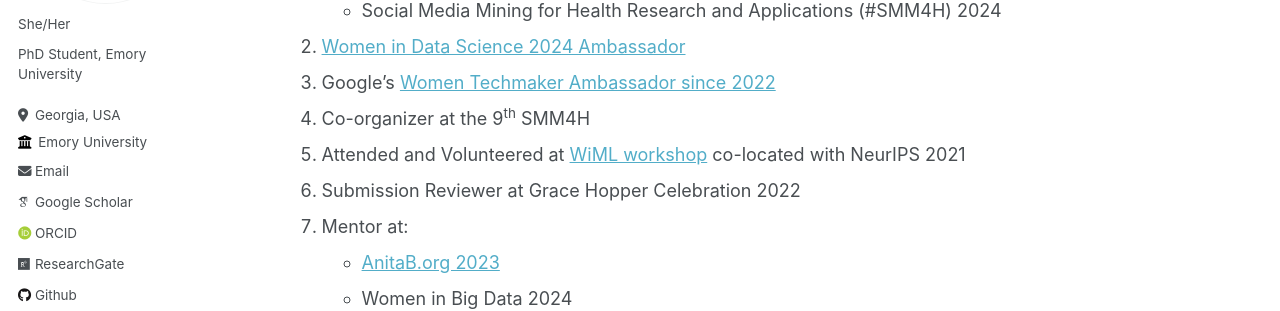
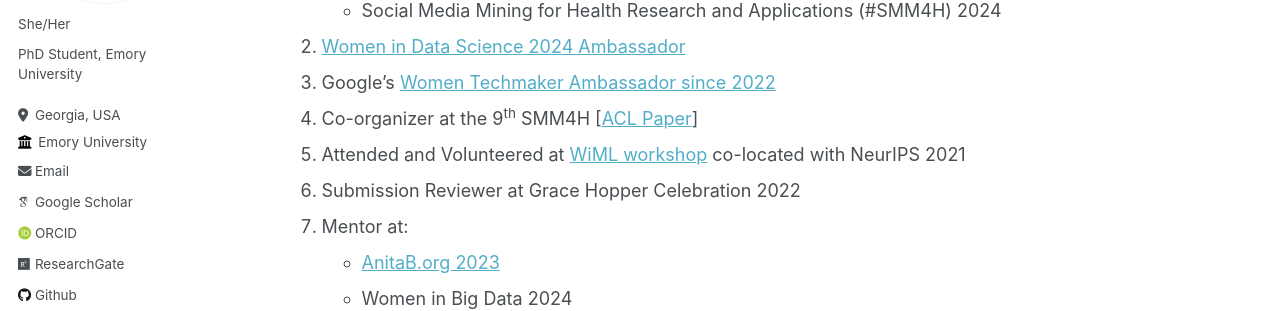
Before and after one commit to swati-rajwal/swati-rajwal.github.io, a Jekyll site: the page built from _pages/services.md, in a window 1280 px wide and 1026 px high. Shown: the part 279-590 px from the top of the window. Built offline with Jekyll 4.4.1, drawn with Linux system fonts in a browser that asks for light colours; some web fonts are replaced.

Commit message:
Update services.md

```diff
--- a/_pages/services.md
+++ b/_pages/services.md
@@ -12,7 +12,7 @@
    * Social Media Mining for Health Research and Applications (#SMM4H) 2024
 2. <a href="https://www.widsworldwide.org/get-inspired/blog/people/swati-rajwal/" target="_blank">Women in Data Science 2024 Ambassador</a>
 3. Google's <a href="https://g.dev/swatirajwal" target="_blank">Women Techmaker Ambassador since 2022</a>
-4. Co-organizer at the 9<sup>th</sup> SMM4H
+4. Co-organizer at the 9<sup>th</sup> SMM4H [[ACL Paper](https://aclanthology.org/2024.smm4h-1.40/)]
 5. Attended and Volunteered at <a href="https://x.com/SwatiRajwal/status/1468835482976940032" target="_blank">WiML workshop</a> co-located with NeurIPS 2021
 6. Submission Reviewer at Grace Hopper Celebration 2022
 7. Mentor at:
```
